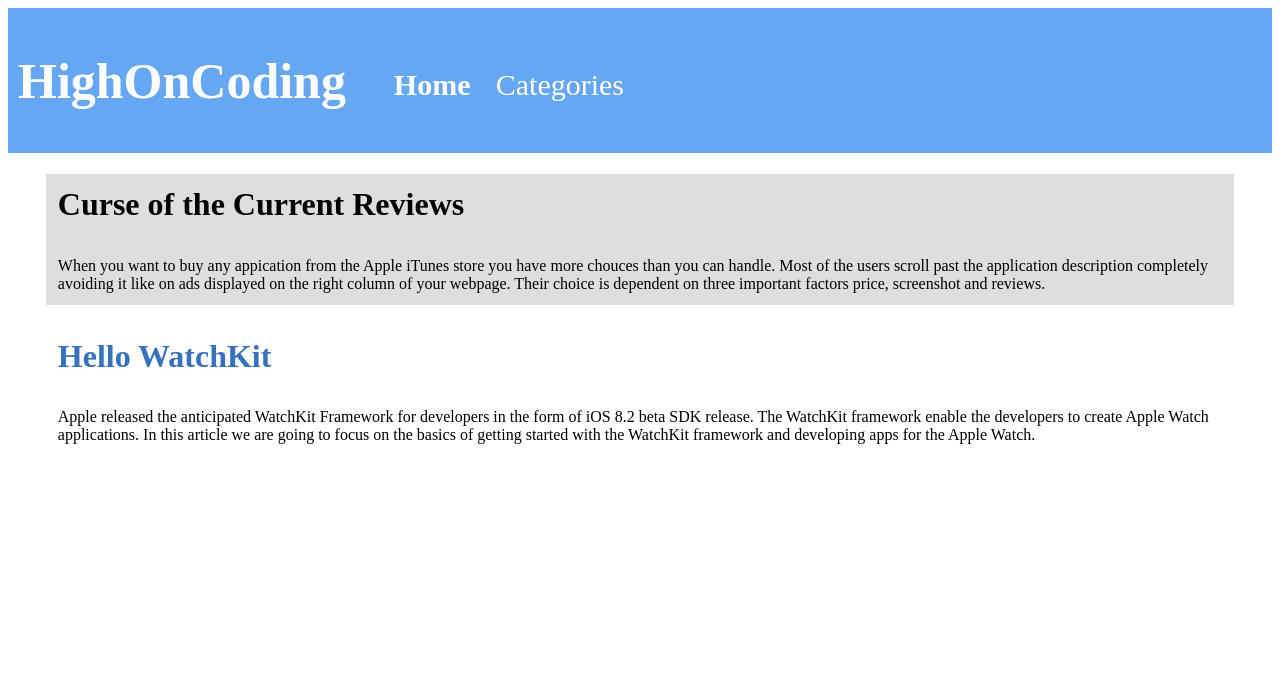
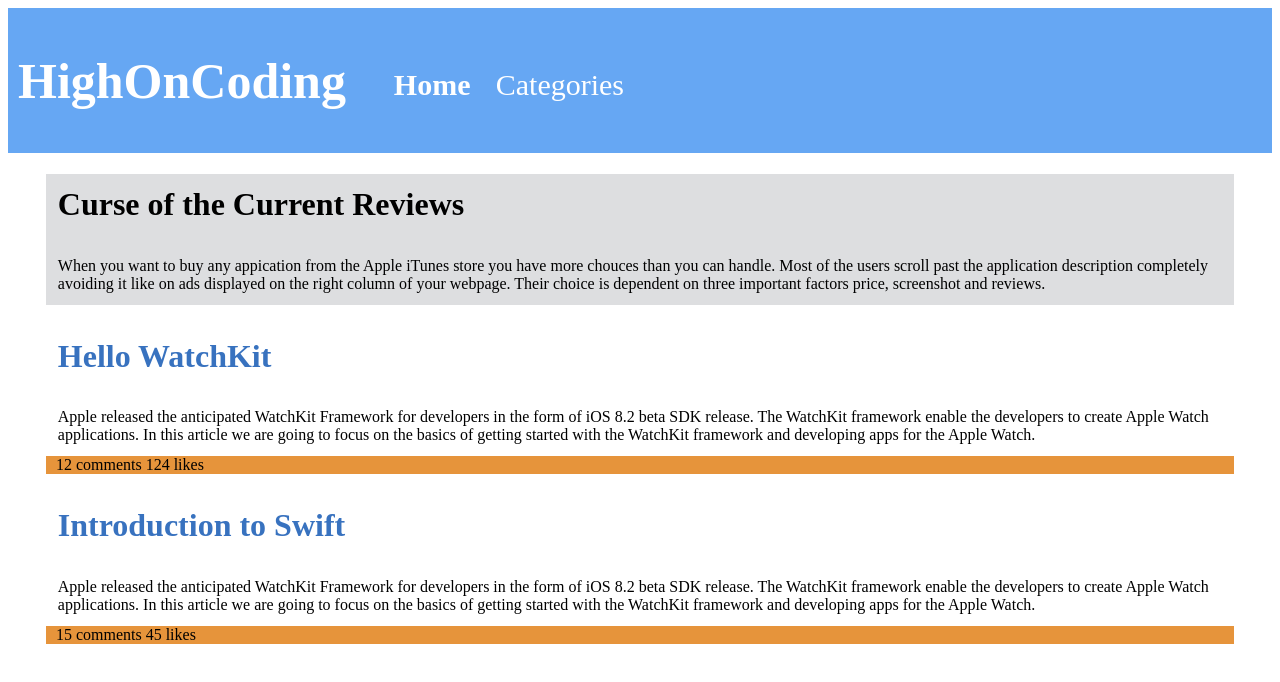
Before and after one commit to OwaisBadat/HighOnCoding-JavaScript, a plain HTML site: page index.html in a window 1280 px wide. Drawn offline with Linux system fonts and the light colour scheme.

Commit message:
full website using javascript file only

```diff
--- a/highoncoding.js
+++ b/highoncoding.js
@@ -55,3 +55,33 @@ let watchCont = document.createTextNode("Apple released the anticipated WatchKit
 watchkitPara.className = "watchkitPara"
 watchkitPara.appendChild(watchCont)
 document.getElementById("container3").append(watchkitPara)
+
+let likesBar = document.createElement("div")
+let barCont = document.createTextNode("12 comments             124 likes")
+likesBar.className="likesBar"
+likesBar.appendChild(barCont)
+document.getElementById("container3").append(likesBar)
+
+
+let container4 = document.createElement("div")
+container4.setAttribute("id", "container4")
+container4.setAttribute("class", "container4")
+document.getElementById("container").append(container4)
+
+let h4 = document.createElement("h1")
+let h4Text = document.createTextNode("Introduction to Swift")
+h4.className = "helloWatchkit"
+h4.appendChild(h4Text)
+document.getElementById("container4").appendChild(h4)
+
+let introPara = document.createElement("div")
+let introCont = document.createTextNode("Apple released the anticipated WatchKit Framework for developers in the form of iOS 8.2 beta SDK release. The WatchKit framework enable the developers to create Apple Watch applications. In this article we are going to focus on the basics of getting started with the WatchKit framework and developing apps for the Apple Watch.")
+introPara.className = "watchkitPara"
+introPara.appendChild(introCont)
+document.getElementById("container4").append(introPara)
+
+let likesBar2 = document.createElement("div")
+let barCont2 = document.createTextNode("15 comments             45 likes")
+likesBar2.className="likesBar"
+likesBar2.appendChild(barCont2)
+document.getElementById("container4").append(likesBar2)
--- a/style.css
+++ b/style.css
@@ -57,3 +57,14 @@
 .watchkitPara {
   padding: 1%;
 }
+
+.likesBar {
+  background-color: #e6943b;
+  padding-left: 10px;
+}
+
+.container4 {
+  margin-left: 3%;
+  margin-right: 3%;
+
+}
```
